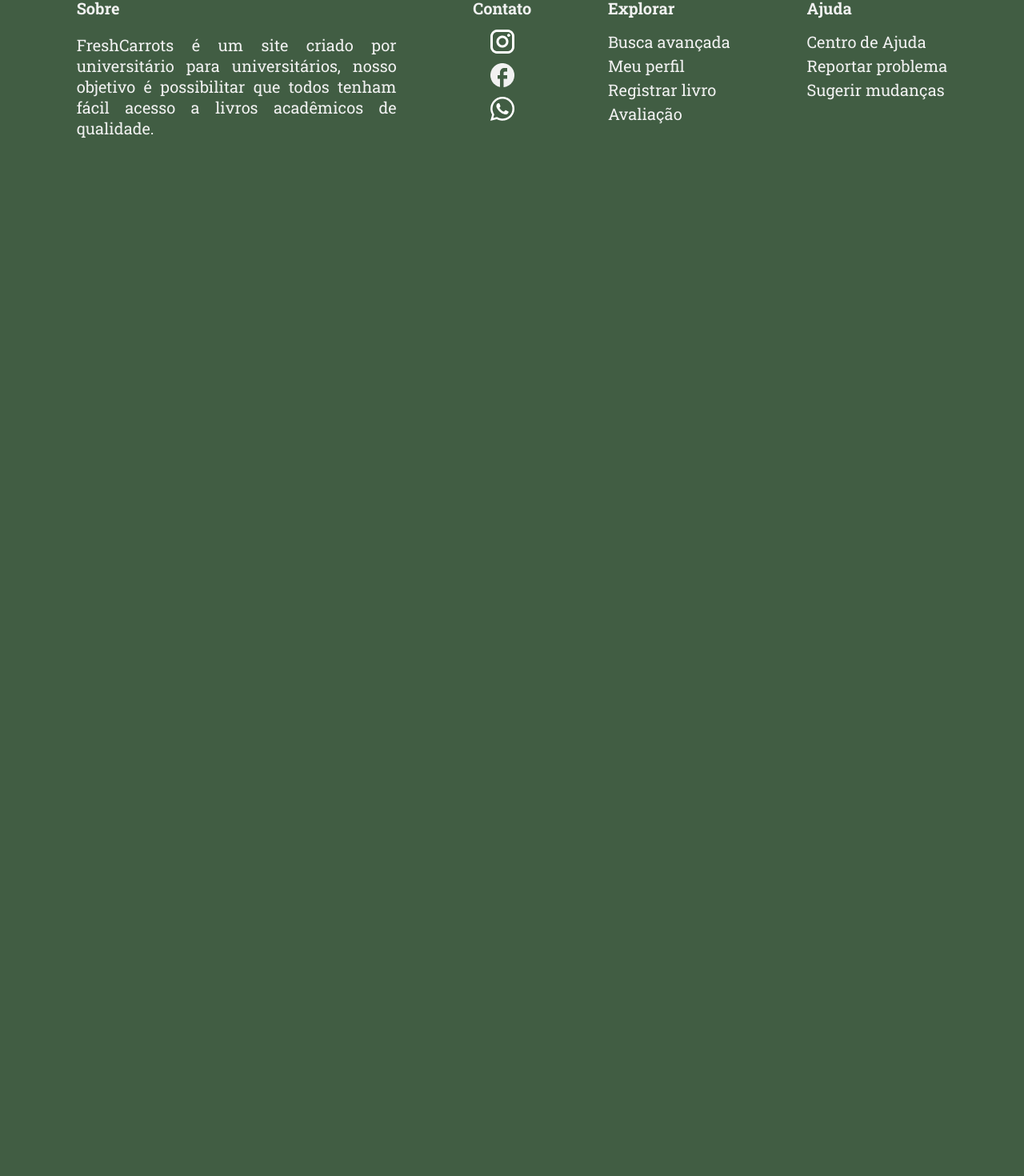
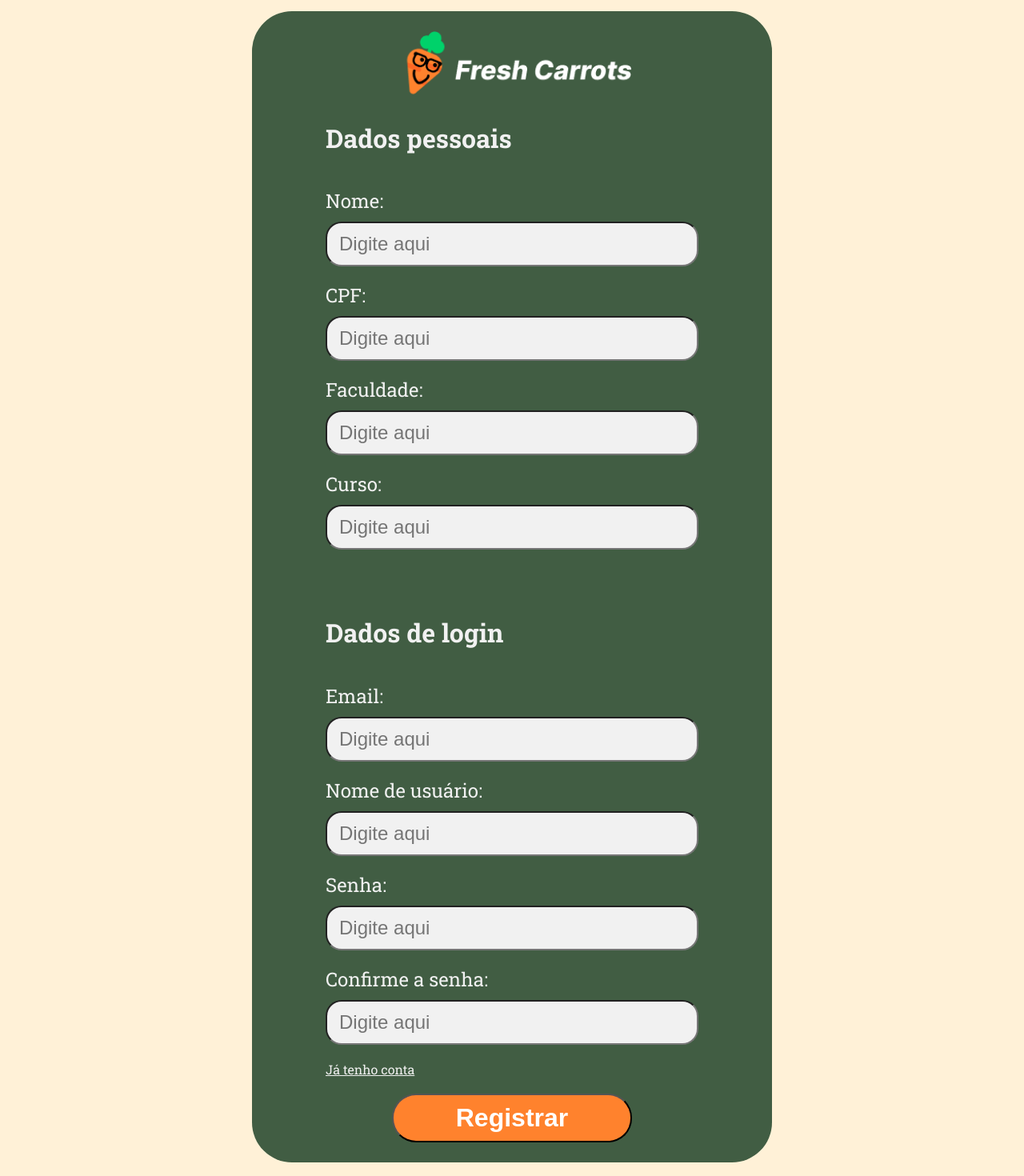
Before and after one commit to marqueswill/FreshCarrots, a Next.js app in the folder nextjs/: page /user/register in a window 1280 px wide. Shown: the part 196-1666 px from the top of the page at 80% size. Before the commit the page ends 800 px from the top, so only its background shows below. Built offline with nearby package versions, Linux system fonts and the light colour scheme; no server answers.

Commit message:
Página registrar usuário

```diff
--- a/nextjs/src/pages/api/request/loan/index.ts
+++ b/nextjs/src/pages/api/request/loan/index.ts
@@ -7,6 +7,34 @@ export default async function handler(
   res: NextApiResponse
 ) {
   switch (req.method) {
+    case "GET": {
+      try {
+        const existingLoan = await prisma.loan.findMany({
+          where: {
+            borrowerEmail: req.body.borrowerEmail,
+            status: "Pendente",
+          },
+        });
+
+        if (existingLoan) {
+          res
+            .status(200)
+            // .json({message: JSON.stringify(existingLoan)})
+            .json({ message: "Pedido de empréstimo realizado com sucesso." });
+        } else {
+          res
+            .status(400)
+            .json({ message: "Você já realizou requisão desse exemplar." });
+        }
+      } catch (error) {
+        console.error(error);
+        res.status(500).json({
+          error: JSON.stringify(req.body),
+        });
+      }
+      break;
+    }
+
     case "POST": {
       try {
         const existingLoan = await prisma.loan.findMany({
--- a/nextjs/src/pages/book/bookpage/[isbn].tsx
+++ b/nextjs/src/pages/book/bookpage/[isbn].tsx
@@ -27,7 +27,10 @@ export default function BookPage({
 }: InferGetServerSidePropsType<typeof getServerSideProps>) {
   const router = useRouter();
   const { data: session } = useSession();
+
+  console.log(book);
   console.log(userBooks);
+
   if (!book) {
     return <div>Loading...</div>;
   }
--- a/nextjs/src/pages/index.tsx
+++ b/nextjs/src/pages/index.tsx
@@ -7,9 +7,11 @@ import router, { useRouter } from "next/router";
 export const getServerSideProps: GetServerSideProps<{
   categoria: any;
 }> = async (context) => {
+
   const categoria = await prisma.book.findMany({
     where: { category: "Engenharias e Tecnologia" },
   });
+
   return { props: { categoria } };
 };
 
--- a/nextjs/src/pages/request/loan/[userBookId].tsx
+++ b/nextjs/src/pages/request/loan/[userBookId].tsx
@@ -5,7 +5,7 @@ import { useState } from "react";
 import { prisma } from "../../../../prisma/prisma";
 import { useSession } from "next-auth/react";
 import { useRouter } from "next/router";
-import Login from "@/pages/login";
+import Login from "@/pages/user/login";
 
 export const handleRequest = async (props: {
   period: number;
--- a/nextjs/src/pages/login/index.tsx
+++ b/nextjs/src/pages/user/login/index.tsx
@@ -25,7 +25,7 @@ export default function LoginPage() {
             />
           </span>
           {/* <span>Continuar com o google</span> */}
-          <a href="/register" className={styles.a}>
+          <a href="/user/register" className={styles.a}>
             Não tenho conta
           </a>
           <button className={styles.button} onClick={handleLogin}>
--- a/nextjs/src/pages/user/register/index.tsx
+++ b/nextjs/src/pages/user/register/index.tsx
@@ -1,7 +1,106 @@
-export default function RegisterPage() {
+import styles from "@/styles/Login.module.css";
+
+export function handleSignin() {}
+
+export default function LoginPage() {
   return (
-    <div>
-      <></>
+    <div className={styles.page}>
+      <div className={styles.login_box}>
+        <img src="/images/logomark.png" alt="" className={styles.logo} />
+        <form action="" className={styles.form}>
+          <h1>Dados pessoais</h1>
+          <span className={styles.span_input}>
+            <label htmlFor="" className={styles.label}>
+              Nome:
+            </label>
+            <input
+              type="text"
+              className={styles.input}
+              placeholder="Digite aqui"
+            />
+          </span>
+          <span className={styles.span_input}>
+            <label htmlFor="" className={styles.label}>
+              CPF:
+            </label>
+            <input
+              type="text"
+              className={styles.input}
+              placeholder="Digite aqui"
+            />
+          </span>
+          <span className={styles.span_input}>
+            <label htmlFor="" className={styles.label}>
+              Faculdade:
+            </label>
+            <input
+              type="text"
+              className={styles.input}
+              placeholder="Digite aqui"
+            />
+          </span>
+          <span className={styles.span_input}>
+            <label htmlFor="" className={styles.label}>
+              Curso:
+            </label>
+            <input
+              type="text"
+              className={styles.input}
+              placeholder="Digite aqui"
+            />
+          </span>
+
+          <br />
+          <h1>Dados de login</h1>
+          <span className={styles.span_input}>
+            <label htmlFor="" className={styles.label}>
+              Email:
+            </label>
+            <input
+              type="email"
+              className={styles.input}
+              placeholder="Digite aqui"
+            />
+          </span>
+          <span className={styles.span_input}>
+            <label htmlFor="" className={styles.label}>
+              Nome de usuário:
+            </label>
+            <input
+              type="text"
+              className={styles.input}
+              placeholder="Digite aqui"
+            />
+          </span>
+          <span className={styles.span_input}>
+            <label htmlFor="" className={styles.label}>
+              Senha:
+            </label>
+            <input
+              type="password"
+              className={styles.input}
+              placeholder="Digite aqui"
+            />
+          </span>
+          <span className={styles.span_input}>
+            <label htmlFor="" className={styles.label}>
+              Confirme a senha:
+            </label>
+            <input
+              type="password"
+              className={styles.input}
+              placeholder="Digite aqui"
+            />
+          </span>
+          {/* <span>Continuar com o google</span> */}
+          <a href="/user/login" className={styles.a}>
+            Já tenho conta
+          </a>
+          <button className={styles.button} onClick={handleSignin}>
+            Registrar
+          </button>
+        </form>
+      </div>
     </div>
   );
 }
```
Also changed, not shown: nextjs/src/pages/book/register/index.tsx (+4 -3 lines), 1 other file (tests, documents, lock files or other folders).
